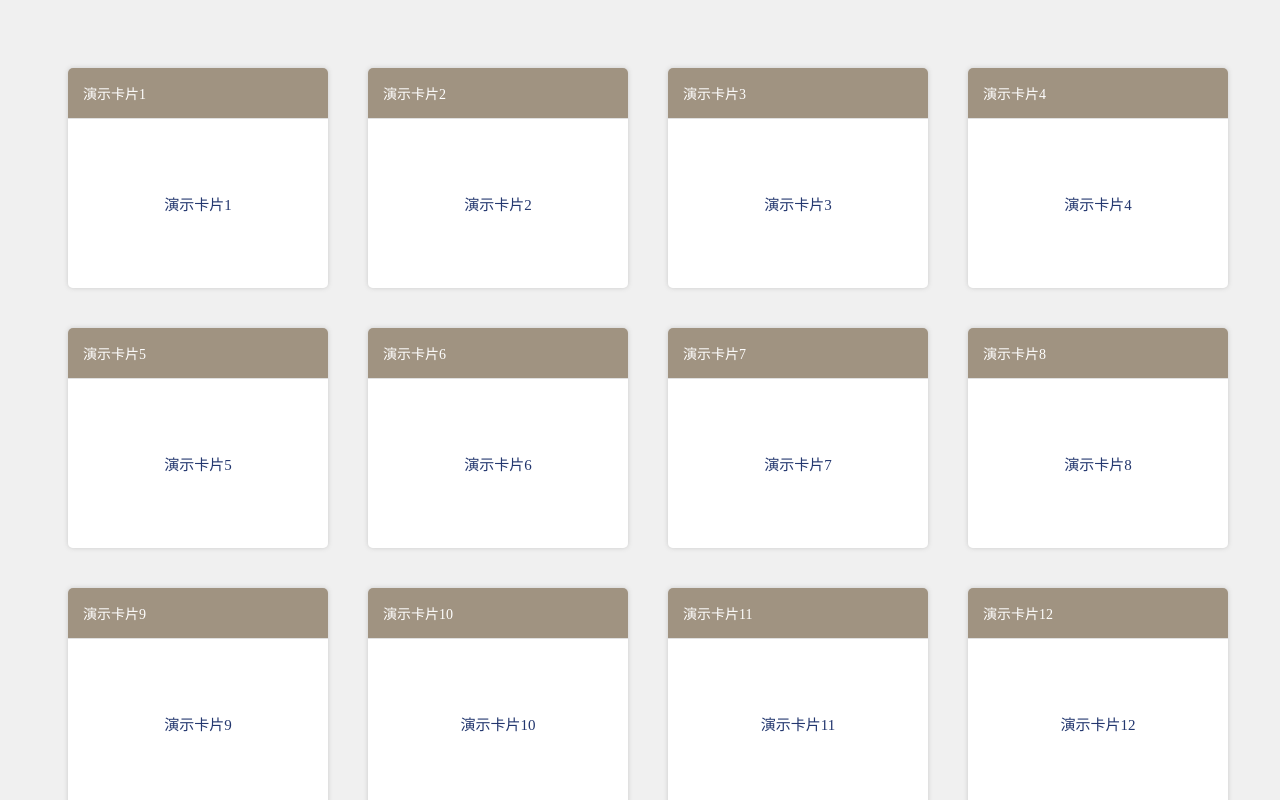
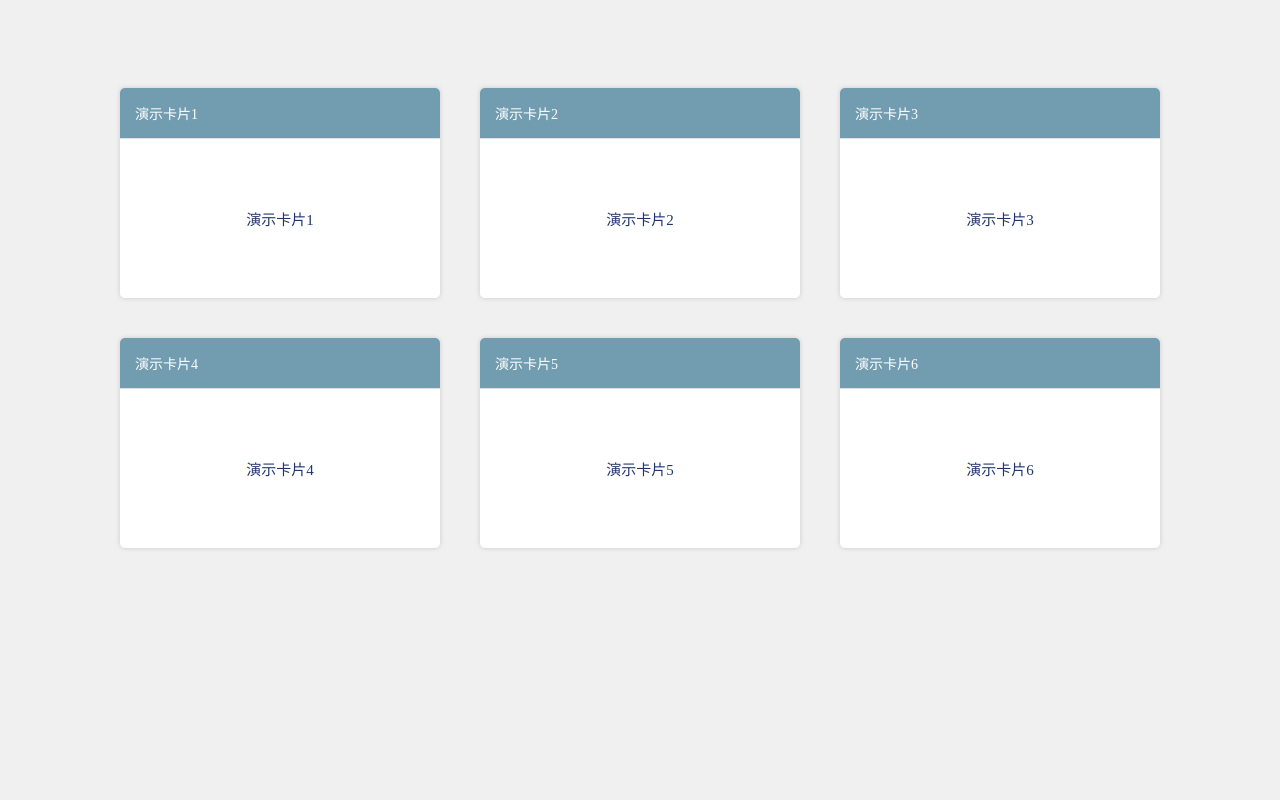
Before and after one commit to dwanda/dragComponent, a Vue app: page / in a window 1280 px wide. Shown: the top 800 px of the page. Built offline with nearby package versions, Linux system fonts and the light colour scheme.

Commit message:
fix problems

```diff
--- a/examples/components/example2.vue
+++ b/examples/components/example2.vue
@@ -2,11 +2,11 @@
   <div class="main">
     <cardDragger
       :data="componentData"
-      :colNum="4"
-      :cardOutsideWidth="300"
-      :cardInsideWidth="260"
-      :cardOutsideHeight="260"
-      :cardInsideHeight="220"
+      :colNum="3"
+      :cardOutsideWidth="360"
+      :cardInsideWidth="320"
+      :cardOutsideHeight="250"
+      :cardInsideHeight="210"
       @startDrag="startDrag"
       @swicthPosition="swicthPosition"
       @finishDrag="finishDrag"
@@ -52,7 +52,7 @@ export default {
     }
   },
   created(){
-    for(let i = 1; i<20; i++){
+    for(let i = 1; i<7; i++){
       let data = {
         positionNum: i,
         name: "演示卡片"+i,
@@ -67,7 +67,7 @@ export default {
 <!-- Add "scoped" attribute to limit CSS to this component only -->
 <style scoped>
 .main{
-  width: 1200px;
+  width: 1080px;
   margin: auto;
 }
 .insideData{
@@ -81,7 +81,7 @@ export default {
   background-color: rgb(255, 255, 255);
 }
 .topMenuBox{
-  background-color: rgb(160, 147, 129);
+  background-color: rgb(114, 157, 177);
   height: 50px;
   display: flex;
   justify-content: space-between;
--- a/packages/card-dragger/src/card-dragger.vue
+++ b/packages/card-dragger/src/card-dragger.vue
@@ -13,7 +13,10 @@
       :id="item.id"
       :style="{
           top:computeTop(item.positionNum)+'px',
-          left:computeLeft(item.positionNum)+'px'}"
+          left:computeLeft(item.positionNum)+'px',
+          width:cardOutsideWidth+'px',
+          height:cardOutsideHeight+'px'
+      }"
     >
       <div
         class="d_cardInsideBox"
@@ -39,7 +42,7 @@
       </div>
     </div>
 
-    <div class="d_cardBorderBox d_moveBox" v-if="selectMenuData!==null">
+    <div class="d_cardBorderBox d_moveBox" :style="{ width:cardOutsideWidth+'px', height:cardOutsideHeight+'px'}" v-if="selectMenuData!==null">
       <div
         class="d_cardInsideBox"
         :style="{
@@ -164,17 +167,6 @@ export default {
         }
       });
 
-      function throttle (func, delay) {
-        return function() {
-          if (!DectetTimer) {
-            DectetTimer = setTimeout(()=>{
-                func.apply(this, arguments);
-                DectetTimer = null;
-            }, delay);
-          }
-        }
-      }
-
       function mouseMoveListener(event) {
         moveTop = OriginObjPosition.top + ( event.screenY - OriginMousePosition.y );
         moveLeft = OriginObjPosition.left + ( event.screenX - OriginMousePosition.x );
@@ -182,7 +174,12 @@ export default {
         document.querySelector(".d_moveBox").style.left = moveLeft + "px";
         document.querySelector(".d_moveBox").style.top = moveTop + (scrolTop - originTop) + "px";  //这里要加上滚动的高度
 
-        throttle(throttleDetect,100)(moveTop + (scrolTop - originTop),moveLeft)
+        if (!DectetTimer) {
+          DectetTimer = setTimeout(()=>{
+            cardDetect(moveTop + (scrolTop - originTop),moveLeft)
+            DectetTimer = null;
+          }, 200);
+        }
       }
 
       function mouseScroll(event) {
@@ -194,15 +191,16 @@ export default {
         document.querySelector(".d_moveBox").style.top = moveTop + scrolTop - originTop + "px";
       }
 
-      function throttleDetect(moveItemTop, moveItemLeft){
-        //测试直接计算位置交换
-        let newWidthNum = Math.round(((moveItemLeft - ( that.cardOutsideWidth - that.cardInsideWidth)/2)/that.cardOutsideWidth))+1
-        let newHeightNum = Math.round(((moveItemTop - ( that.cardOutsideHeight - that.cardInsideHeight)/2)/that.cardOutsideHeight))
+      function cardDetect(moveItemTop, moveItemLeft){
+        //计算当前移动卡片，可以覆盖的号码位置
 
-        if(newHeightNum>(Math.ceil(that.data.length / that.colNum) - 1)
-          ||newHeightNum<0
-          ||newWidthNum<=0
-          ||newWidthNum>that.colNum){
+        let newWidthNum = Math.round((moveItemLeft/ that.cardOutsideWidth))+1
+        let newHeightNum = Math.round((moveItemTop/ that.cardOutsideHeight))
+
+        if(newHeightNum>(Math.ceil(that.data.length / that.colNum) - 1)||
+          newHeightNum<0||
+          newWidthNum<=0||
+          newWidthNum>that.colNum){
           return false
         }
 
@@ -226,7 +224,8 @@ export default {
         //位置号码从小移动到大
         if (NewPositon > OldPositon) {
           let changeArray = [];
-          // 找出当前需要往前移动一个位置的组件
+          //从小移动到大，那小的号码就会空出来，其余卡片应往前移动一位
+          //找出两个号码中间对应的卡片数据
           for (let i = OldPositon + 1; i <= NewPositon; i++) {
             let pushData = that.data.find(item => {
               return item.positionNum === i;
@@ -235,6 +234,7 @@ export default {
           }
 
           for (let item of changeArray) {
+            //vue的$set使更改数据的同时实时刷新样式
             that.$set(item, "positionNum", item.positionNum - 1);
           }
           that.$set(originItem, "positionNum", NewPositon);
@@ -243,6 +243,8 @@ export default {
         //位置号码从大移动到小
         if (NewPositon < OldPositon) {
           let changeArray = [];
+          //从大移动到小，那大的号码就会空出来，其余卡片应往后移动一位
+          //找出两个号码中间对应的卡片数据
           for (let i = OldPositon - 1; i >= NewPositon; i--) {
             let pushData = that.data.find(item => {
               return item.positionNum === i;
@@ -262,7 +264,7 @@ export default {
         //取消位于交换队列的检测事件、对位置进行最后一次检测
         clearTimeout(DectetTimer)
         DectetTimer = null
-        throttleDetect(moveTop + (scrolTop - originTop),moveLeft)
+        cardDetect(moveTop + (scrolTop - originTop),moveLeft)
 
         document.querySelector(".d_moveBox").style.transition = "all 0.3s";
         document.querySelector(".d_moveBox").style.top = that.computeTop(that.selectMenuData.positionNum) + "px";
@@ -311,6 +313,9 @@ export default {
   user-select: none;
   position: absolute;
   transition: all 0.3s;
+  display: flex;
+  justify-content: center;
+  align-items: center;
 }
 .d_cardInsideBox {
   border-radius: 5px;
```
